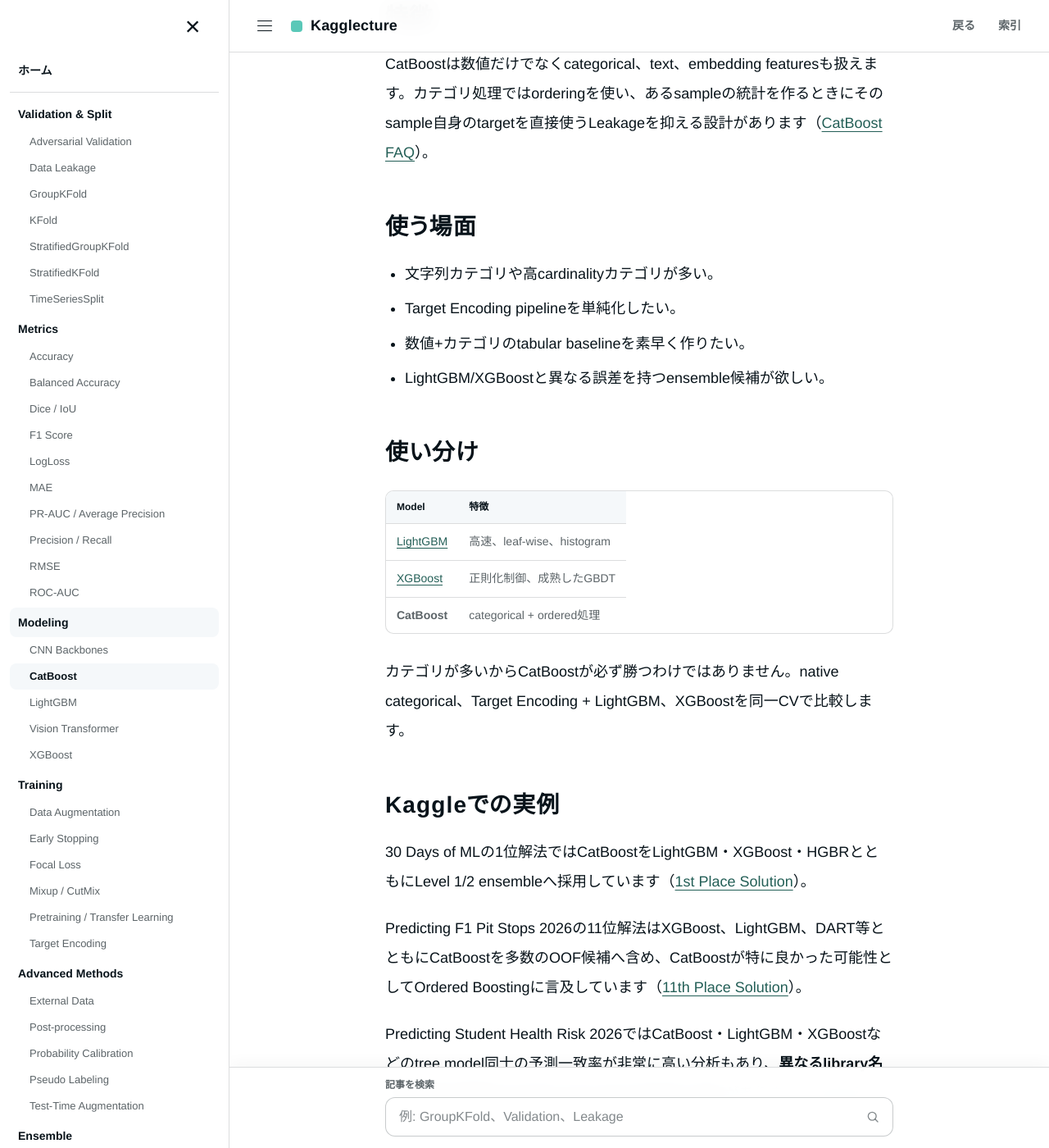
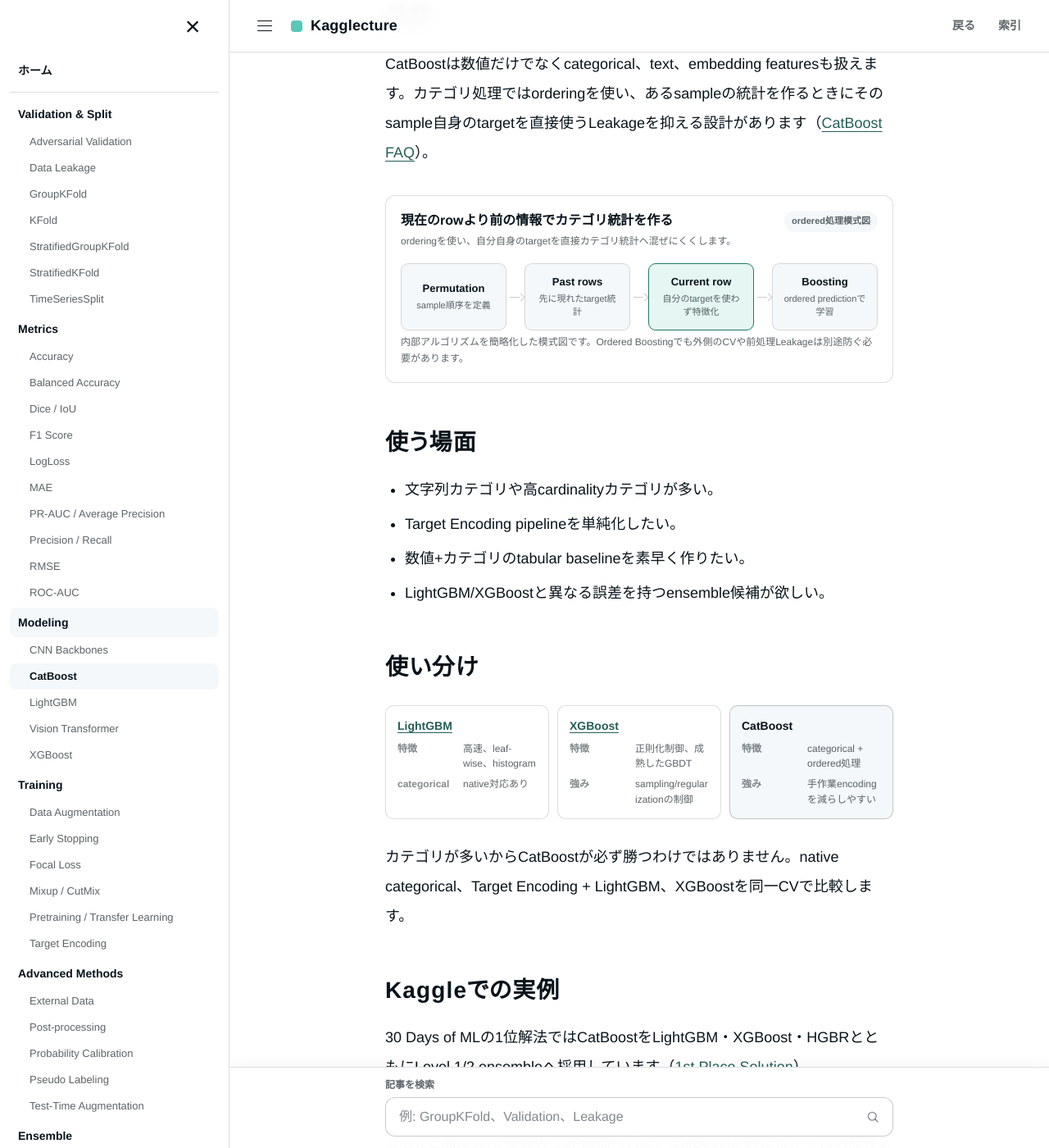
Before and after one commit to morikazu1119/Kagglecture, a Jekyll site: the page built from wiki/modeling/catboost.md, in a window 1280 px wide and 1400 px high, scrolled down 547 px. Shown: the whole window at 82% size. Built offline with Jekyll 4.4.1, drawn with Linux system fonts in a browser that asks for light colours.

Commit message:
refactor: render CatBoost model comparison as HTML cards

```diff
--- a/wiki/modeling/catboost.md
+++ b/wiki/modeling/catboost.md
@@ -35,6 +35,17 @@
 
 CatBoostは数値だけでなくcategorical、text、embedding featuresも扱えます。カテゴリ処理ではorderingを使い、あるsampleの統計を作るときにそのsample自身のtargetを直接使うLeakageを抑える設計があります（[CatBoost FAQ](https://catboost.ai/docs/en/concepts/faq)）。
 
+<div class="static-viz html-diagram" aria-label="CatBoostのordered categorical処理の模式図">
+  <div class="viz-heading"><div><div class="viz-title">現在のrowより前の情報でカテゴリ統計を作る</div><p class="viz-subtitle">orderingを使い、自分自身のtargetを直接カテゴリ統計へ混ぜにくくします。</p></div><span class="viz-badge">ordered処理模式図</span></div>
+  <div class="html-flow" style="--flow-columns:4">
+    <div class="flow-node"><strong>Permutation</strong><span>sample順序を定義</span></div>
+    <div class="flow-node"><strong>Past rows</strong><span>先に現れたtarget統計</span></div>
+    <div class="flow-node is-accent"><strong>Current row</strong><span>自分のtargetを使わず特徴化</span></div>
+    <div class="flow-node"><strong>Boosting</strong><span>ordered predictionで学習</span></div>
+  </div>
+  <p class="viz-caption">内部アルゴリズムを簡略化した模式図です。Ordered Boostingでも外側のCVや前処理Leakageは別途防ぐ必要があります。</p>
+</div>
+
 ## 使う場面 {#use-cases}
 
 - 文字列カテゴリや高cardinalityカテゴリが多い。
@@ -44,11 +55,11 @@
 
 ## 使い分け {#comparison}
 
-| Model | 特徴 |
-|---|---|
-| [LightGBM]({{ '/wiki/modeling/lightgbm.html' | relative_url }}) | 高速、leaf-wise、histogram |
-| [XGBoost]({{ '/wiki/modeling/xgboost.html' | relative_url }}) | 正則化制御、成熟したGBDT |
-| **CatBoost** | categorical + ordered処理 |
+<div class="comparison-board" aria-label="CatBoost LightGBM XGBoostの比較">
+  <section class="comparison-card"><h4><a href="{{ '/wiki/modeling/lightgbm.html' | relative_url }}">LightGBM</a></h4><dl><dt>特徴</dt><dd>高速、leaf-wise、histogram</dd><dt>categorical</dt><dd>native対応あり</dd></dl></section>
+  <section class="comparison-card"><h4><a href="{{ '/wiki/modeling/xgboost.html' | relative_url }}">XGBoost</a></h4><dl><dt>特徴</dt><dd>正則化制御、成熟したGBDT</dd><dt>強み</dt><dd>sampling/regularizationの制御</dd></dl></section>
+  <section class="comparison-card is-primary"><h4>CatBoost</h4><dl><dt>特徴</dt><dd>categorical + ordered処理</dd><dt>強み</dt><dd>手作業encodingを減らしやすい</dd></dl></section>
+</div>
 
 カテゴリが多いからCatBoostが必ず勝つわけではありません。native categorical、Target Encoding + LightGBM、XGBoostを同一CVで比較します。
 
```
